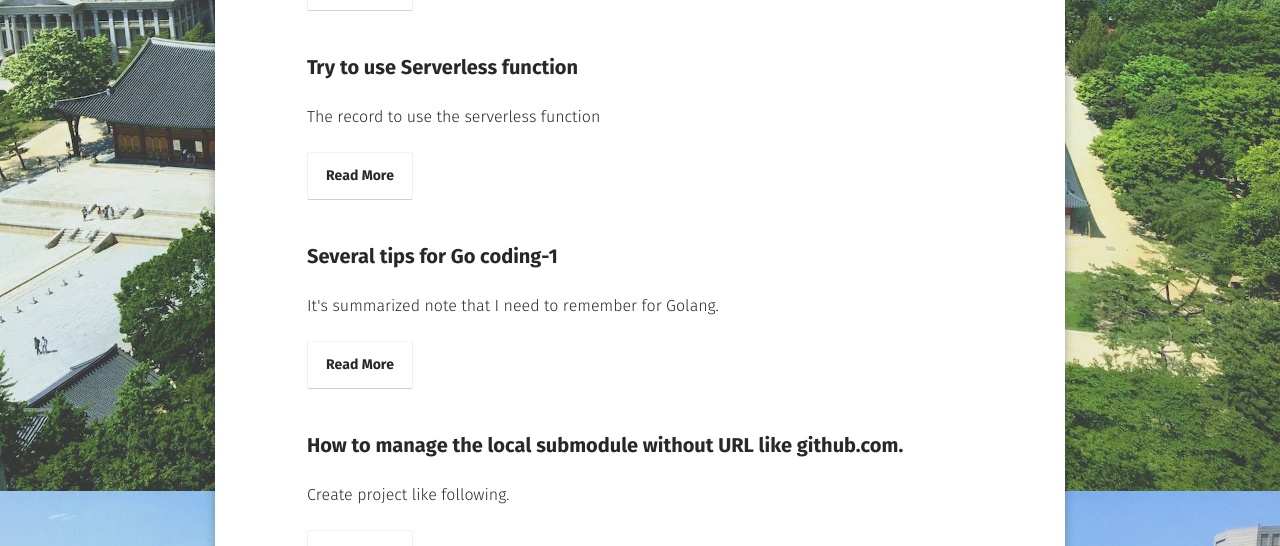
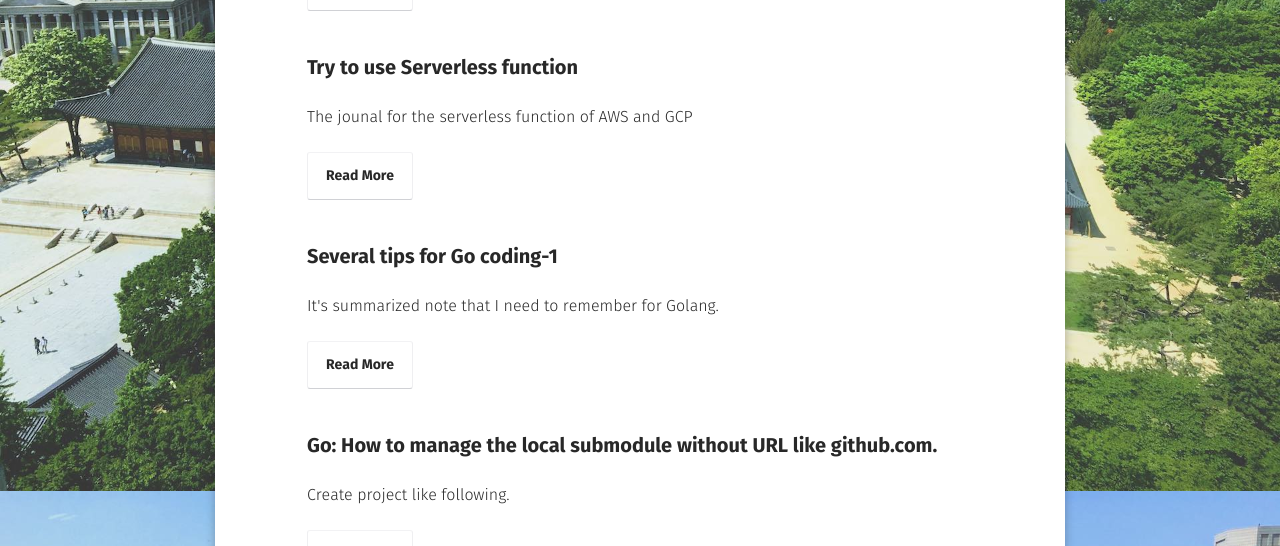
Before and after one commit to jinhoyoo/jinhoyoo.github.io, a Jekyll site: the page built from posts/index.md, in a window 1280 px wide. Shown: the part 469-1015 px from the top of the page. Built offline with Jekyll 4.4.1, drawn with Linux system fonts in a browser that asks for light colours; some web fonts are replaced.

Commit message:
upgrade packages and fix errata

```diff
--- a/Gemfile
+++ b/Gemfile
@@ -1,7 +1,10 @@
 source "http://rubygems.org"
 
-gem "jekyll", "~> 3.6.3"
+gem "jekyll", "~> 3.9"
+gem "kramdown-parser-gfm", "~> 1.1"
 gem "jekyll-sitemap"
 gem "jekyll-gist"
 gem 'jekyll-mentions'
 gem 'jekyll-feed'
+gem 'materialize'
+gem 'webrick'
--- a/_posts/2019-03-25-How-to-manage-the-local-submodule.md
+++ b/_posts/2019-03-25-How-to-manage-the-local-submodule.md
@@ -1,13 +1,13 @@
 ---
 layout: post
-title: "How to manage the local submodule without URL like github.com."
+title: "Go: How to manage the local submodule without URL like github.com."
 date: 2019-03-25
 excerpt: "Create project like following."
 tags: [Go, Module, go mod, GO1111MOULE ]
 comments: false
 ---
 
-How to manage the local submodule without URL like “github.com~~”
+Go: How to manage the local submodule without URL like “github.com~~”
 =========
 
 The best practice I found
--- a/_posts/2020-01-21-Try-to-use-Serverless-function.md
+++ b/_posts/2020-01-21-Try-to-use-Serverless-function.md
@@ -2,7 +2,7 @@
 layout: post
 title: "Try to use Serverless function"
 date: 2020-01-21
-excerpt: "The record to use the serverless function"
+excerpt: "The jounal for the serverless function of AWS and GCP"
 tags: [Serverless, AWS, GCP, Lambda, SAM, cloudfunction]
 comments: false
 ---
```
Also changed, not shown: Gemfile.lock.
